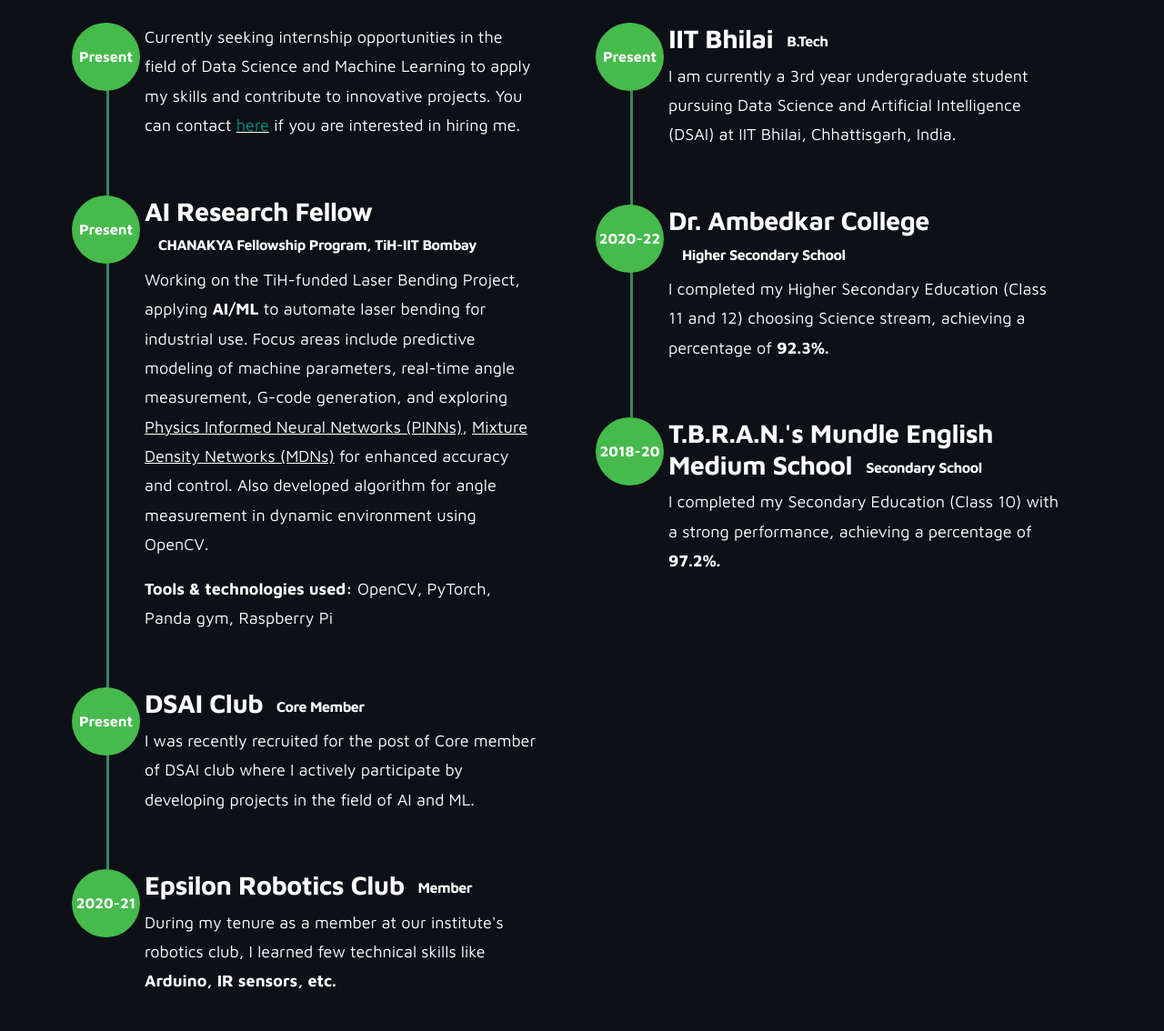
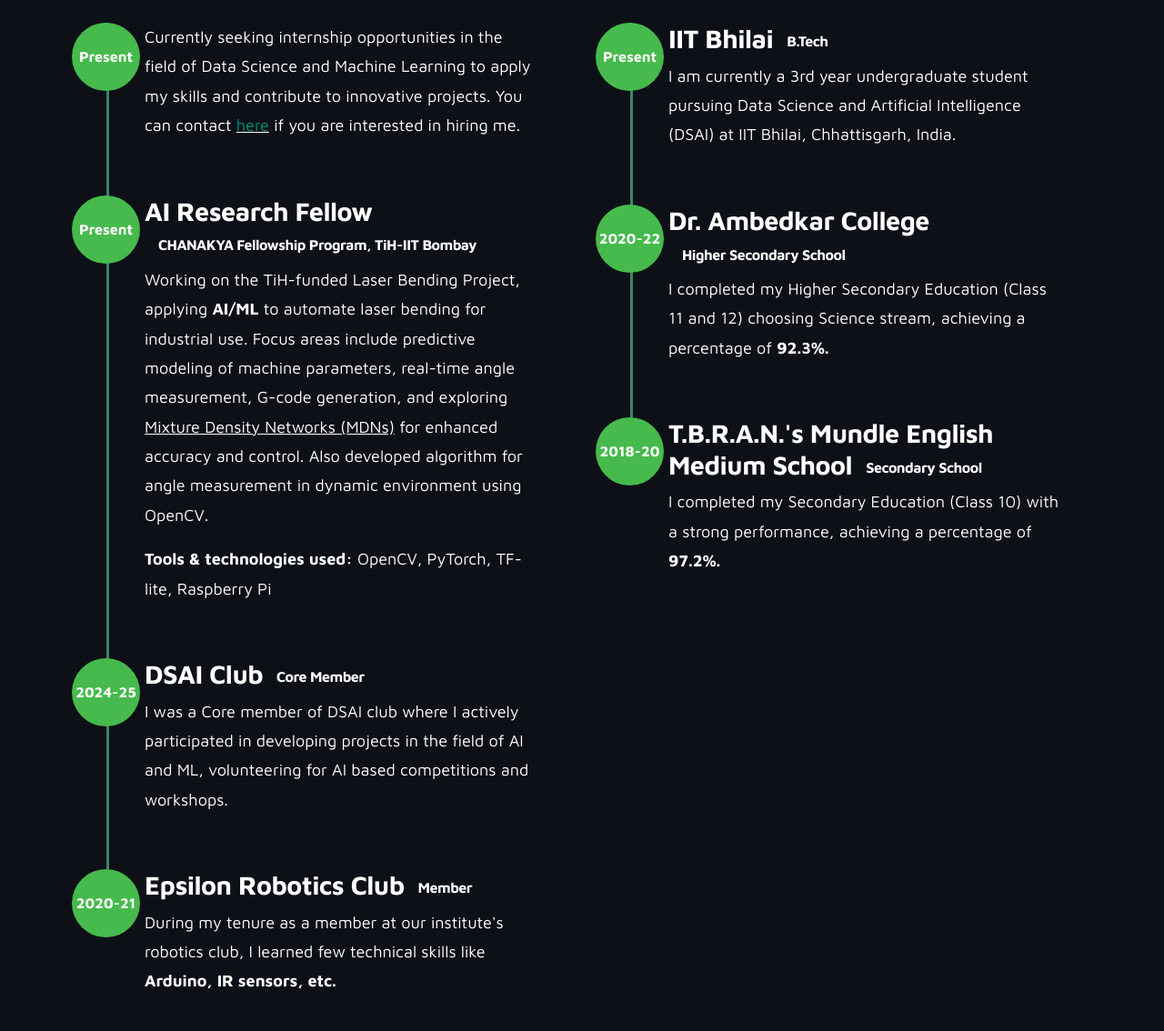
Before and after one commit to VDNT11NULL/VDNT11NULL.github.io, a plain HTML site: page index.html in a window 1280 px wide. Shown: the part 770-1904 px from the top of the page at 91% size. Drawn offline with Linux system fonts and the light colour scheme.

Commit message:
update --

```diff
--- a/index.html
+++ b/index.html
@@ -115,17 +115,17 @@
                             </div>
                             <div class="timeline-info">
                                 <h3><span>AI Research Fellow</span><small>CHANAKYA Fellowship Program, TiH-IIT Bombay</small></h3>
-                                <p>Working on the TiH-funded Laser Bending Project, applying <b>AI/ML</b> to automate laser bending for industrial use. Focus areas include predictive modeling of machine parameters, real-time angle measurement, G-code generation, and exploring <u> Physics Informed Neural Networks (PINNs)</u>, <u>Mixture Density Networks (MDNs)</u> for enhanced accuracy and control. Also developed algorithm for angle measurement in dynamic environment using OpenCV.</p>
-                                <p><b>Tools & technologies used:</b> OpenCV, PyTorch, Panda gym, Raspberry Pi</p>
+                                <p>Working on the TiH-funded Laser Bending Project, applying <b>AI/ML</b> to automate laser bending for industrial use. Focus areas include predictive modeling of machine parameters, real-time angle measurement, G-code generation, and exploring <u>Mixture Density Networks (MDNs)</u> for enhanced accuracy and control. Also developed algorithm for angle measurement in dynamic environment using OpenCV.</p>
+                                <p><b>Tools & technologies used:</b> OpenCV, PyTorch, TF-lite, Raspberry Pi</p>
                             </div>
                         </div>
                         <div class="timeline-wrapper">
                             <div class="timeline-yr">
-                                <span>Present</span>
+                                <span>2024-25</span>
                             </div>
                             <div class="timeline-info">
                                 <h3><span>DSAI Club</span><small>Core Member</small></h3>
-                                <p>I was recently recruited for the post of Core member of DSAI club where I actively participate by developing projects in the field of AI and ML.</p>
+                                <p>I was a Core member of DSAI club where I actively participated in developing projects in the field of AI and ML, volunteering for AI based competitions and workshops.</p>
                             </div>
                         </div>
                         <div class="timeline-wrapper">
```
Also changed, not shown: sass/tooplate-style.scss (+2 -5 lines).
